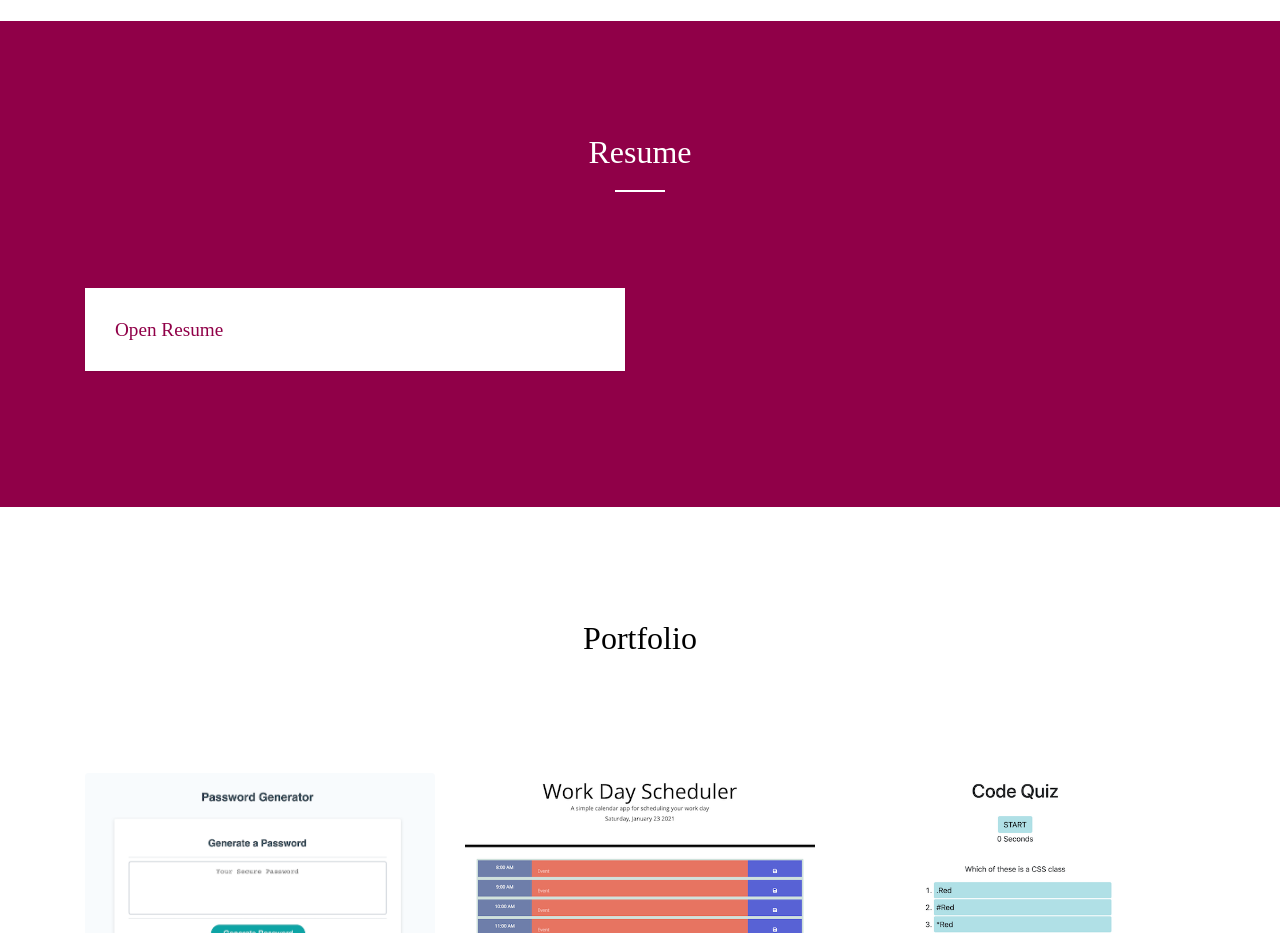
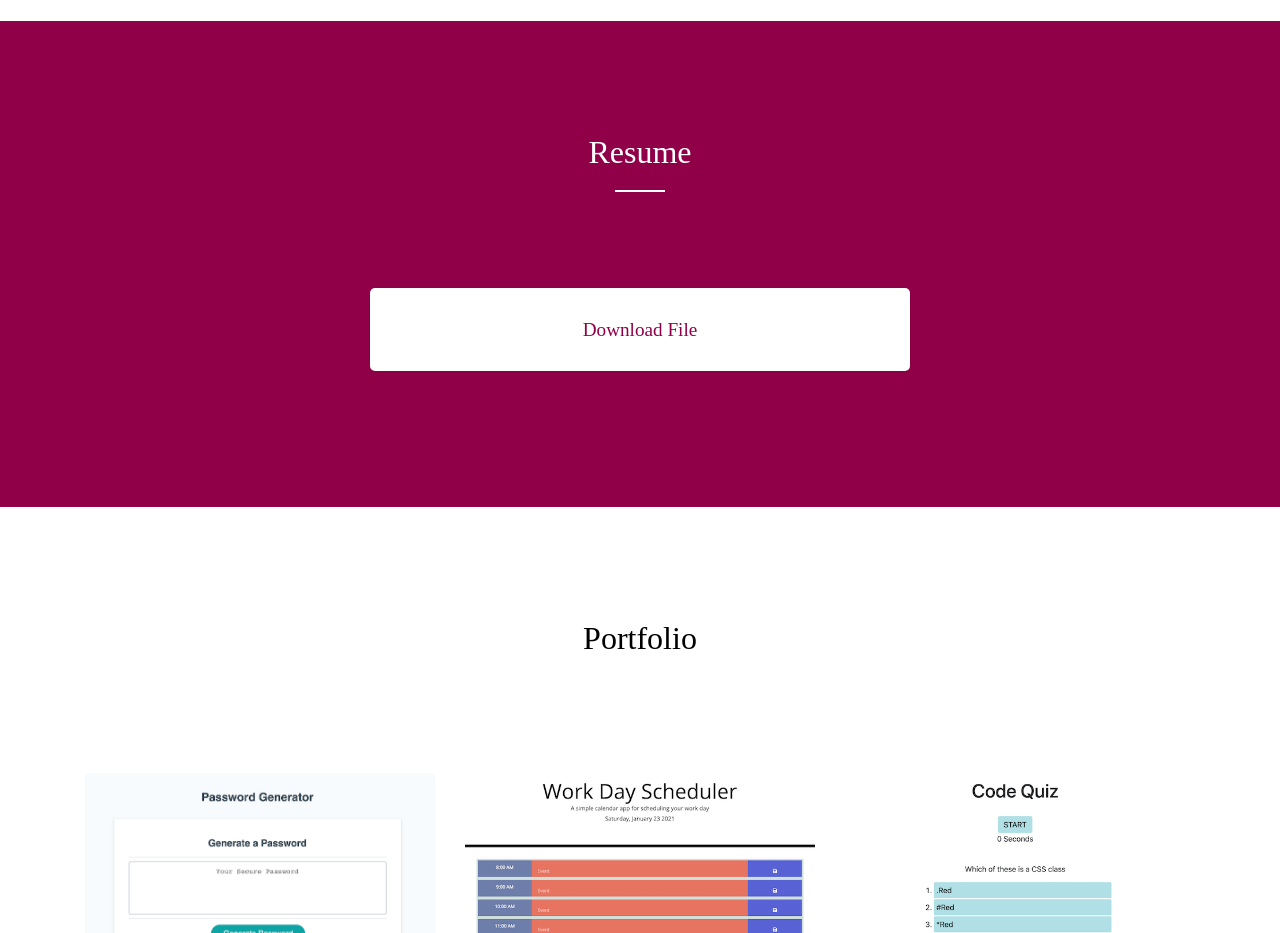
Before and after one commit to jessicaramirezcalderon/j-rcportfolio, a plain HTML site: page index.html in a window 1280 px wide. Shown: the part 1560-2493 px from the top of the page. Drawn offline with Linux system fonts and the light colour scheme; files whose address does not match are found by name; a web font is replaced by a local one.

Commit message:
updated resume sections style

```diff
--- a/css/style.css
+++ b/css/style.css
@@ -103,6 +103,10 @@ body:after {
 
 .project-links button a {
   color: white;
+}
+
+.resume {
+  justify-content: center;
 }
 
 
@@ -688,6 +692,8 @@ body:after {
   position: relative; }
 
 .service {
+  justify-content: center;
+  border-radius: 5px;
   padding: 30px;
   background: #fff;
   -webkit-box-shadow: 0 1px 2px 0px rgba(0, 0, 0, 0.1);
--- a/index.html
+++ b/index.html
@@ -153,7 +153,7 @@
 
     <div class="site-section bg-primary" id="services-section">
       <div class="container">
-        <div class="row ">
+        <div class="row resume">
           <div class="col-12 mb-5 position-relative">
             <h2 class="section-title text-center mb-5 text-white">Resume</h2>
           </div>
@@ -161,7 +161,7 @@
           <div class="col-md-6 mb-4">
             <div class="service d-flex h-100">
               <div class="service-about">
-                <h3><a href="JRCResume.pdf">Open Resume</a></h3>
+                <h3><a href="JRCResume.pdf">Download File</a></h3>
               </div>
             </div>
           </div>
```
